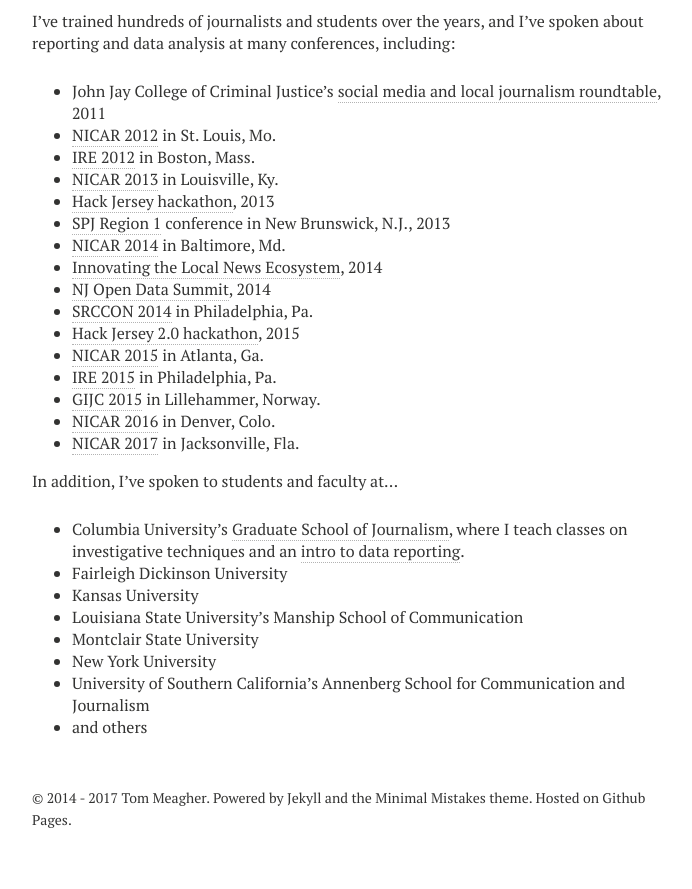
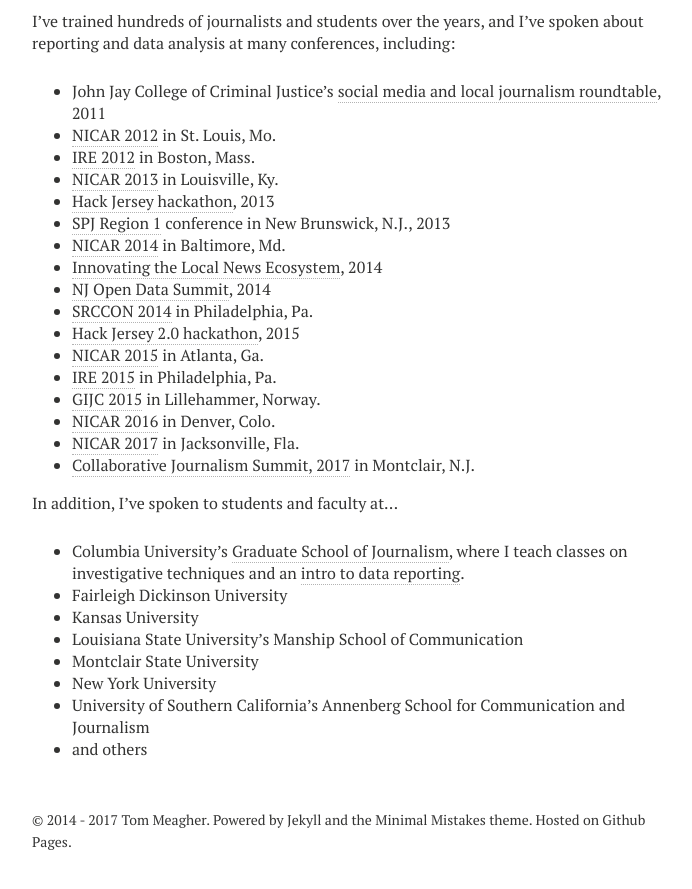
Before and after one commit to tommeagher/tommeagher.github.io, a Jekyll site: the page built from classes.md, in a window 1280 px wide and 900 px high, scrolled down 812 px. Shown: the top 889 px of the window, without its empty margins (288-980 px from the left). Built offline with Jekyll 4.4.1, drawn with Linux system fonts in a browser that asks for light colours; nearby versions of some CDN libraries.

Commit message:
add collabj summit

```diff
--- a/classes.md
+++ b/classes.md
@@ -48,6 +48,7 @@
 * [GIJC 2015](http://gijc2015.org/) in Lillehammer, Norway.
 * [NICAR 2016](http://ire.org/conferences/nicar2016/) in Denver, Colo.
 * [NICAR 2017](https://www.ire.org/conferences/nicar2017/) in Jacksonville, Fla.
+* [Collaborative Journalism Summit, 2017](https://www.collaborativejournalism.com/) in Montclair, N.J.
 
 
 In addition, I've spoken to students and faculty at...
```
Also changed, not shown: 2 other files.
